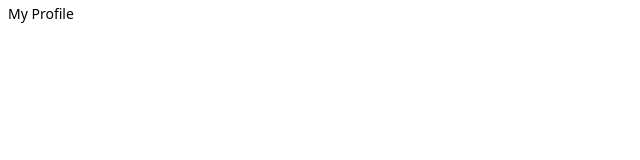
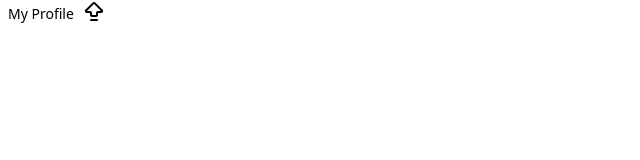
Before and after one commit to boon4681/artcon-ui, a SvelteKit app: page / in a window 1280 px wide. Shown: the top 160 px of the page, without its empty margins (0-640 px from the left). Built offline with nearby package versions, Linux system fonts and the light colour scheme.

Commit message:
add:ButtonIcon

```diff
--- a/src/routes/+page.svelte
+++ b/src/routes/+page.svelte
@@ -1,8 +1,11 @@
 <script>
     import MenuButton from "$lib/components/artcon/menu-button/menu-button.svelte";
+    //@ts-ignore
+    import { ArrowBigUpDash } from 'lucide-svelte';
 </script>
 
 
 <div class="flex">
     <MenuButton></MenuButton>
+    <ArrowBigUpDash class='hover:border'/>
 </div>
```
